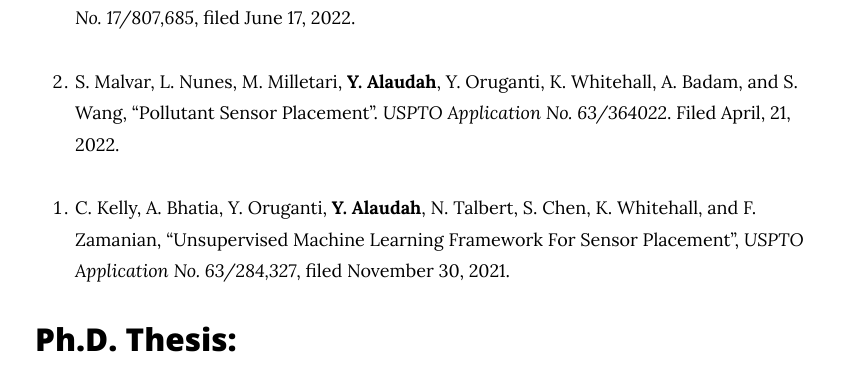
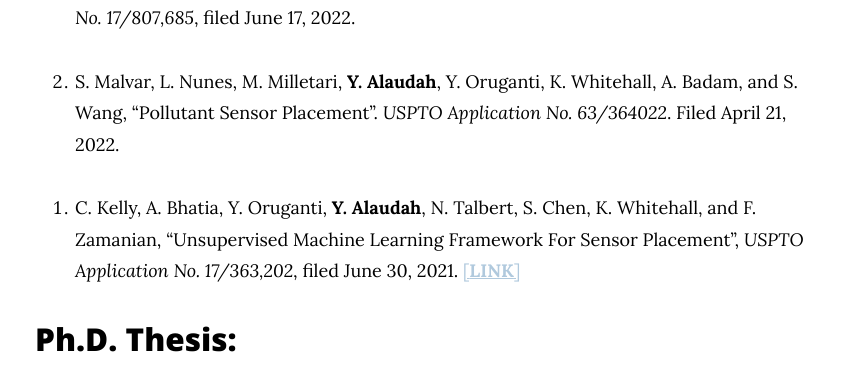
Before and after one commit to yalaudah/yalaudah.github.io, a Jekyll site: the page built from publications.md, in a window 1280 px wide and 900 px high, scrolled down 564 px. Shown: the part 159-530 px from the top of the window, without its empty margins (205-1071 px from the left). Built offline with Jekyll 4.4.1, drawn with Linux system fonts in a browser that asks for light colours; nearby versions of some CDN libraries; some web fonts are replaced.

Commit message:
Update publications.md

```diff
--- a/publications.md
+++ b/publications.md
@@ -11,9 +11,9 @@ title: Publications
 
 1. S. Malvar, L. Nunes, M. Milletari, N. Talbert, **Y. Alaudah**, J. Reynolds, Y. Oruganti, A. Bhatia, and A. Badam, "Systems And Methods For Emission Source Attribution", *USPTO Application No. 17/807,685*, filed June 17, 2022.
 
-2. S. Malvar, L. Nunes, M. Milletari, **Y. Alaudah**, Y. Oruganti, K. Whitehall, A. Badam, and S. Wang, "Pollutant Sensor Placement". *USPTO Application No. 63/364022*. Filed April, 21, 2022.
+2. S. Malvar, L. Nunes, M. Milletari, **Y. Alaudah**, Y. Oruganti, K. Whitehall, A. Badam, and S. Wang, "Pollutant Sensor Placement". *USPTO Application No. 63/364022*. Filed April 21, 2022.
 
-3. C. Kelly, A. Bhatia, Y. Oruganti, **Y. Alaudah**, N. Talbert, S. Chen, K. Whitehall, and F. Zamanian, "Unsupervised Machine Learning Framework For Sensor Placement", *USPTO Application No. 63/284,327*, filed November 30, 2021.
+3. C. Kelly, A. Bhatia, Y. Oruganti, **Y. Alaudah**, N. Talbert, S. Chen, K. Whitehall, and F. Zamanian, "Unsupervised Machine Learning Framework For Sensor Placement", *USPTO Application No. 17/363,202*, filed June 30, 2021. [[**LINK**]](https://image-ppubs.uspto.gov/dirsearch-public/print/downloadPdf/20230007082)
 
 
 ### Ph.D. Thesis:
```
